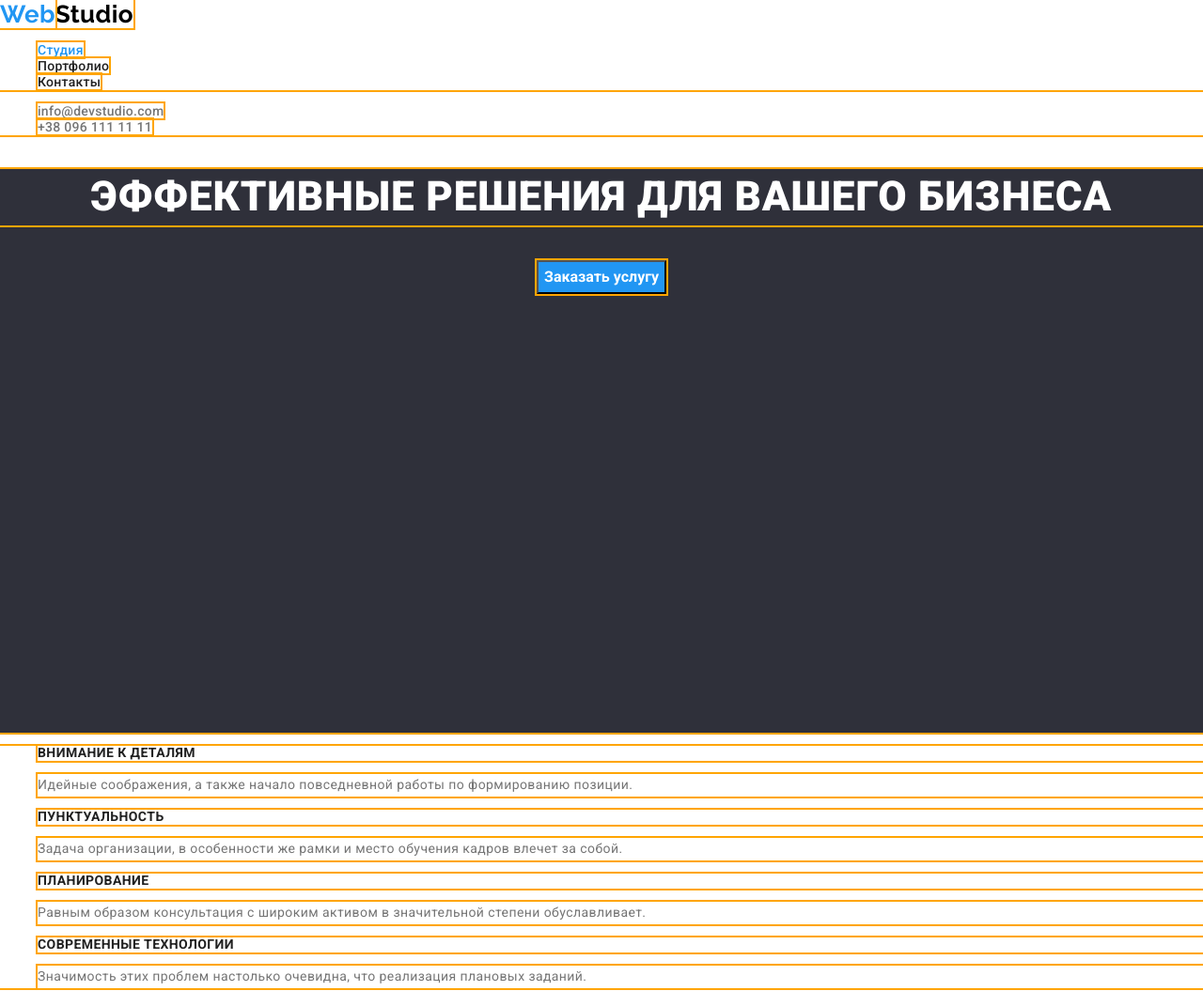
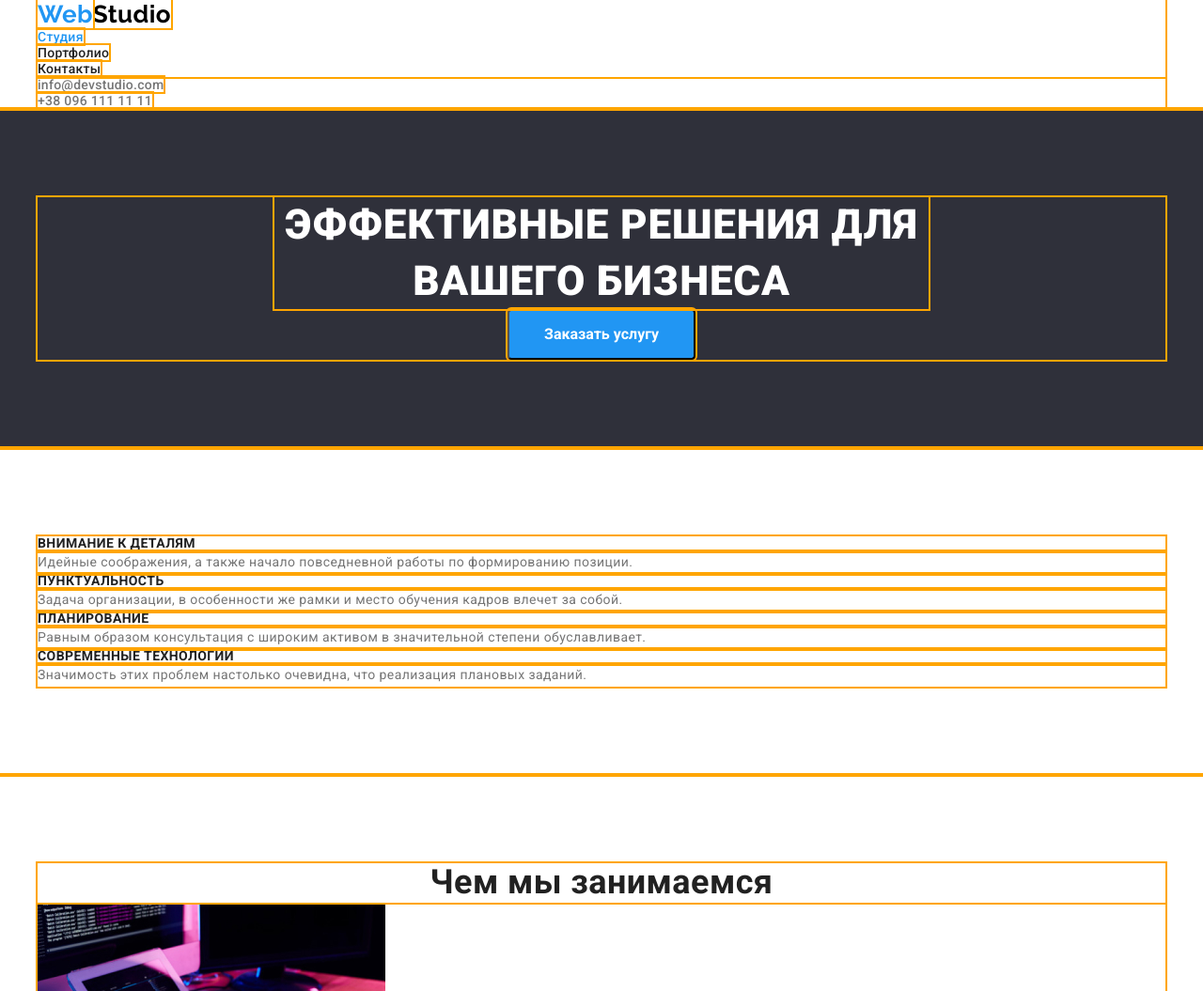
Before and after one commit to Lluppiter/goit-markup-hw-03, a plain HTML site: page index.html in a window 1280 px wide. Shown: the top 1055 px of the page at 94% size. Drawn offline with nearby package versions, Linux system fonts and the light colour scheme.

Commit message:
add container

```diff
--- a/css/style.css
+++ b/css/style.css
@@ -5,7 +5,7 @@ html {
 *,
 *::before,
 *::after {
-  box-sizing: inheri t;
+  box-sizing: inherit;
 }
 
 :root {
@@ -33,8 +33,27 @@ html {
 }
 
 ul {
+  /* загальні налаштування переліків */
   list-style: none;
-} /* загальні налаштування переліків */
+  padding: 0;
+  margin: 0;
+}
+
+h1,
+h2,
+h3 {
+  margin: 0;
+}
+
+p {
+  margin: 0;
+}
+
+.container {
+  margin-left: auto;
+  margin-right: auto;
+  width: 1200px;
+}
 
 .logo {
   /* налаштування логотипу */
@@ -81,7 +100,8 @@ ul {
   text-align: center;
   letter-spacing: 0.06em;
 
-  min-height: 600px;
+  padding: 0;
+  margin: 0;
 }
 .hero-title {
   color: var(--accent-wht-collor);
@@ -90,6 +110,13 @@ ul {
   font-size: 44px;
   line-height: 1.36;
   text-transform: uppercase;
+
+  padding: 0;
+  width: 696px;
+  margin-top: 0;
+  margin-bottom: 30;
+  margin-left: auto;
+  margin-right: auto;
 }
 
 .hero-button {
@@ -99,11 +126,21 @@ ul {
   font-weight: 700;
   font-size: 16px;
   line-height: 1.88;
+
+  padding: 10px 32px;
+  border-radius: 4px;
+  min-width: 200px;
+  min-height: 50px;
 }
 .hero-button:hover,
 .hero-button:focus {
   color: var(--accent-color);
   background-color: var(--accent-wht-collor);
+}
+
+.section {
+  padding-top: 94px;
+  padding-bottom: 94px;
 }
 
 .advantages-title {
@@ -154,9 +191,14 @@ ul {
   font-weight: 500;
   font-size: 16px;
   line-height: 1.62;
+
+  padding: 6px 22px;
+  border-radius: 4px;
+  min-width: 200px;
+  min-height: 50px;
 }
-.button.secondary:hover,
-.button.secondary:focus {
+.button-secondary:hover,
+.button-secondary:focus {
   color: var(--accent-wht-collor);
   background-color: var(--accent-color);
 }
@@ -222,7 +264,7 @@ footer {
   overflow: hidden;
 }
 
-.button.current {
+.button-secondary-current {
   color: var(--accent-wht-collor);
   background-color: var(--accent-color);
 }
@@ -240,6 +282,9 @@ footer {
   outline: 2px solid orange;
 }
 .accent {
+  outline: 2px solid orange;
+}
+.container {
   outline: 2px solid orange;
 }
 .link {
--- a/index.html
+++ b/index.html
@@ -19,6 +19,7 @@
   </head>
   <body class="main">
     <header class="header">
+      <div class="container">
         <nav class="header-nav">
           <a href="./index.html" class="logo" target="_self" title="Переход на заглавную страницу">
             <span class="accent">Web</span>Studio
@@ -57,17 +58,20 @@
           <li><a href="mailto:info@devstudio.com" class="link auth">info@devstudio.com</a></li>
           <li><a href="tel:+380961111111" class="link auth">+38 096 111 11 11</a></li>
         </ul>
+      </div>
     </header>
 
     <main>
-      <section class="hero">
+      <section class="hero section">
+        <div class="container">
           <!-- motto + order servise -->
-        <!-- later background image -->
           <h1 class="hero-title">Эффективные решения для вашего бизнеса</h1>
           <button type="button" class="hero-button">Заказать услугу</button>
+        </div>
       </section>
-      <section class="section-advantages">
       <!-- Our Advantages -->
+      <section class="section-advantages section">
+        <div class="container">
           <h2 class="visually-hiden">Наши преимущества</h2>
           <!--invisible title -->
           <ul class="advantages">
@@ -96,9 +100,11 @@
               </p>
             </li>
           </ul>
+        </div>
       </section>
-      <section class="section-work">
       <!-- what do we do -->
+      <section class="section-work section">
+        <div class="container">
           <h2 class="work-title">Чем мы занимаемся</h2>
           <ul>
             <li>
@@ -121,9 +127,11 @@
               <img src="./images/img3.jpg" alt="Подбор цветовой гаммы" width="370" height="294" />
             </li>
           </ul>
+        </div>
       </section>
-      <section class="section-team">
       <!-- Our team-->
+      <section class="section-team section">
+        <div class="container">
           <h2 class="team-title">Наша команда</h2>
           <ul>
             <li>
@@ -147,10 +155,12 @@
               <p class="team-text">UI Designer</p>
             </li>
           </ul>
+        </div>
       </section>
     </main>
 
     <footer>
+      <div class="container">
         <a
           href="./index.html"
           class="logo footer"
@@ -176,6 +186,7 @@
             <li><a href="tel:+380991111111" class="link-address">+38 099 111 11 11</a></li>
           </ul>
         </address>
+      </div>
     </footer>
   </body>
 </html>
```
Also changed, not shown: portfolio.html (+26 -10 lines). Lines whose indentation alone changed are shown as unchanged.
